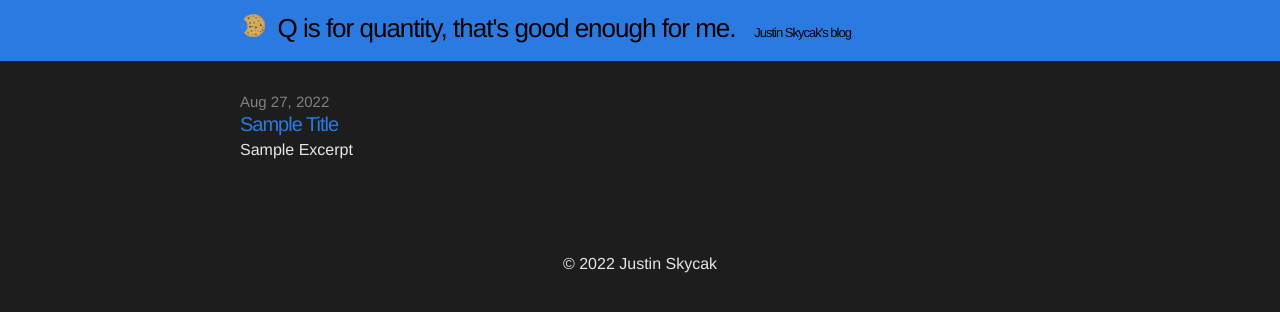
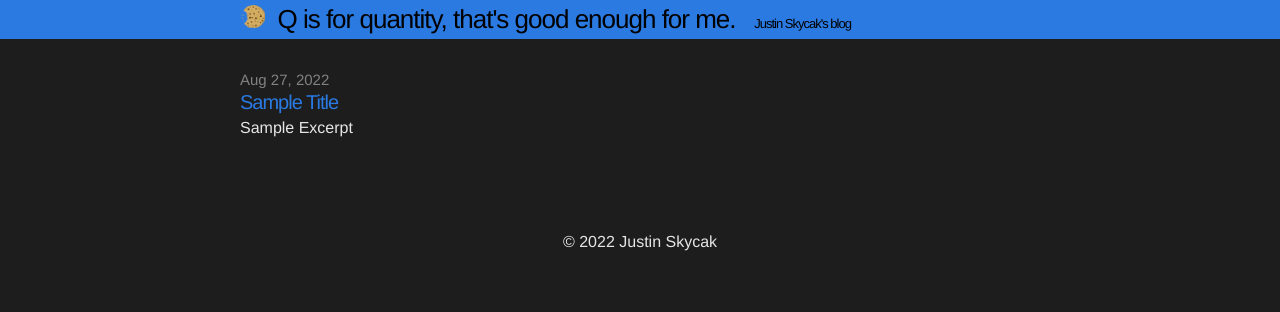
Before and after one commit to quantmonster/quantmonster.github.io, a Jekyll site: the page built from index.html, in a window 1280 px wide. Shown: the top 312 px of the page. Built offline with Jekyll 4.4.1, drawn with Linux system fonts in a browser that asks for light colours.

Commit message:
Update main.css

```diff
--- a/css/main.css
+++ b/css/main.css
@@ -44,7 +44,7 @@ a:visited { color: #205caa; }
 .site-header {
   /*border-top: 5px solid #333;*/
   border-bottom: 0px solid #e6e6e6;
-  min-height: 56px;
+  /*min-height: 56px;*/
   color: black;
   background-color: #2a7ae2;
 }
@@ -57,7 +57,7 @@ a:visited { color: #205caa; }
   font-size: 26px;
   letter-spacing: -1px;
   float: left;
-  line-height: 56px;
+  /*line-height: 56px;*/
   position: relative;
   z-index: 1;
   text-decoration: none;
```
